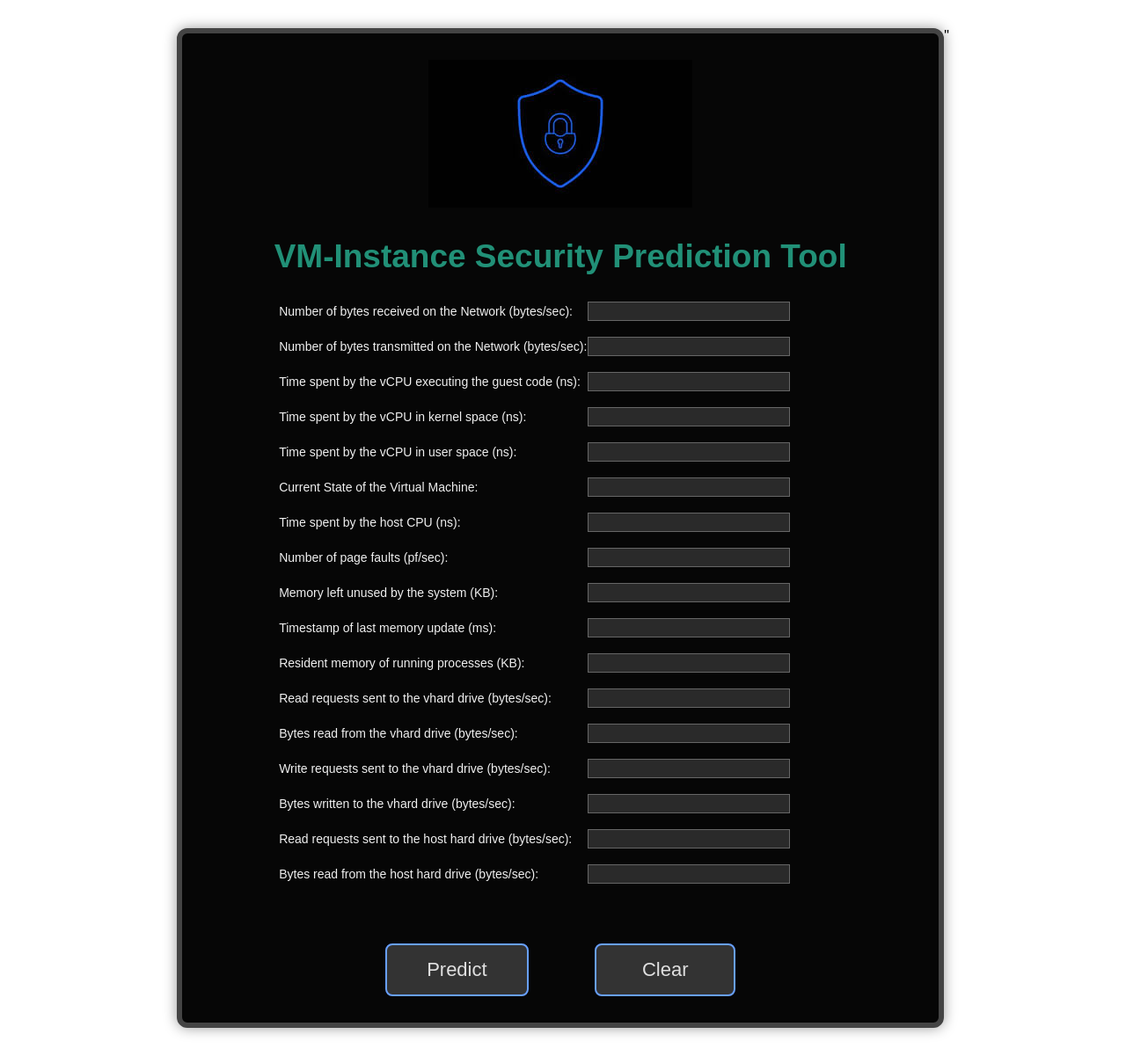
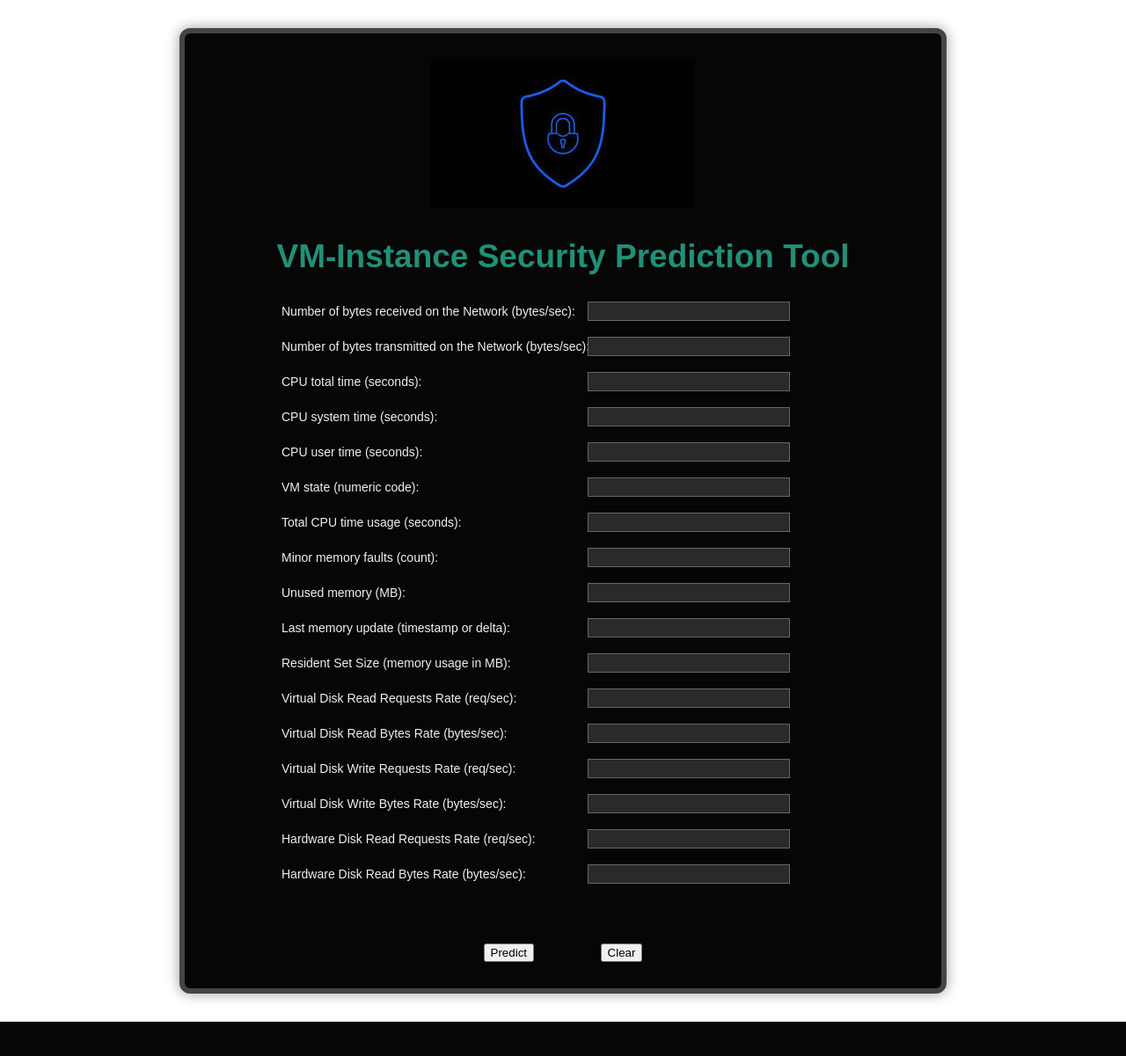
Before and after one commit to frankssenoga/Deployment, a Flask app: page / in a window 1280 px wide. Shown: the whole page at 88% size. After the commit the page ends 1162 px from the top, so only its background shows below. Run offline with Flask 3, Linux system fonts and the light colour scheme; parts of the project's set-up code (start-up, migrations or seed data) failed here and were passed over.

Commit message:
Update index.html

```diff
--- a/templates/index.html
+++ b/templates/index.html
@@ -2,133 +2,155 @@
 <html>
 <head>
   <title>Virtual Machine Instance Attack Predictor</title>
-
   <style>
-
-  body  {
+    body {
       font-family: Arial, sans-serif;
       margin: 0;
       padding: 2rem;
       display: flex;
-    justify-content: center;   /* center horizontally */
+      justify-content: center;
     }
 
     form {
-      margin-left: 80px;    /* Add equal margin on left */
-      margin-right: 80px;   /* Add equal margin on right */
+      margin-left: 80px;
+      margin-right: 80px;
     }
 
-
-  /* ── dark card with thicker border ─────────────────────────── */
     .form-container {
       width: 800px;
-    background-color: #060606;       /* purely dark / dark background   */
-    color: #f0f0f0;                  /* light text for contrast      */
+      background-color: #060606;
+      color: #f0f0f0;
       padding: 30px;
-    border: 6px solid #444;          /* thicker 4‑px border line     */
+      border: 6px solid #444;
       border-radius: 12px;
       box-shadow: 0 0 15px rgba(0,0,0,0.4);
     }
 
     h2 {
       text-align: center;
-    font-size: 37px; /* ← here */
+      font-size: 37px;
       color: #219077;
     }
 
-input {
-  width: 222px;
-  padding: 2px 5px;
+    label {
+      display: inline-block;
+      width: 320px;
       font-size: 14px;
-  margin-left: 26px;      /* ← new: 12‑px gap between label & box */
-}
-  label {
-    display:inline-block; width:320px; font-size:14px;
-    white-space:nowrap; color:#f0f0f0;
-  }
-  input {
-    width:220px; padding:2px 4px; font-size:14px;
-    background:#2a2a2a; color:#fff; border:1px solid #666;
+      white-space: nowrap;
+      color: #f0f0f0;
     }
 
-  .btn {
-    padding:15px 45px; font-size:22px;
-    border:2px solid #68a0ff;
-    border-radius:8px;
-    background:#333;
-    color:#e0e0e0;
-    cursor:pointer;
-    min-width:160px;
+    input {
+      width: 220px;
+      padding: 2px 4px;
+      font-size: 14px;
+      background: #2a2a2a;
+      color: #fff;
+      border: 1px solid #666;
+      margin-left: 24px;
     }
+
     .btn:hover  { background:#3b3b3b; }
     .btn:active { background:#444; }
 
     .btn-row {
-    display:flex; justify-content:center;
-    gap:2cm; margin-top:50px; width:100%;
+      display: flex;
+      justify-content: center;
+      gap: 2cm;
+      margin-top: 50px;
+      width: 100%;
+    }
+
+    .shap-section {
+      background-color: #121212;
+      padding: 20px;
+      margin-top: 30px;
+      border: 2px solid #555;
+      border-radius: 10px;
+    }
+
+    .shap-section h4 {
+      color: #00ffc8;
+      margin-bottom: 20px;
+      text-align: center;
+      font-size: 20px;
+      font-weight: bold;
+      text-transform: uppercase;
+    }
+
+    .shap-section ul {
+      list-style: none;
+      padding: 0;
+    }
+
+    .shap-section li {
+      padding: 6px 0;
+      border-bottom: 1px solid #333;
+      font-size: 14px;
     }
   </style>
-
+</head>
 <body>
 
 <div class="form-container">
   <div style="text-align: center;">
     <img src="{{ url_for('static', filename='images/logo.jpg') }}" alt="Logo" class="logo">
   </div>
+
   <h2>VM-Instance Security Prediction Tool</h2>
 
   <form id="predict-form" method="POST" action="/predict">
 
     <label for="rxbytes_rate">Number of bytes received on the Network (bytes/sec):</label>
-      <input type="text" name="rxbytes_rate" value="{{ values.rxbytes_rate }}" required><br><br>
+    <input type="text" name="rxbytes_rate" value="{{ values.rxbytes_rate }}"><br><br>
 
     <label for="txbytes_rate">Number of bytes transmitted on the Network (bytes/sec):</label>
-      <input type="text" name="txbytes_rate" value="{{ values.txbytes_rate }}" required><br><br>
+    <input type="text" name="txbytes_rate" value="{{ values.txbytes_rate }}"><br><br>
 
-      <label for="timecpu">Time spent by the vCPU executing the guest code (ns):</label>
-      <input type="text" name="timecpu" value="{{ values.timecpu }}" required><br><br>
+    <label for="timecpu">CPU total time (seconds):</label>
+    <input type="text" name="timecpu" value="{{ values.timecpu }}"><br><br>
 
-      <label for="timesys">Time spent by the vCPU in kernel space (ns):</label>
-      <input type="text" name="timesys" value="{{ values.timesys }}" required><br><br>
+    <label for="timesys">CPU system time (seconds):</label>
+    <input type="text" name="timesys" value="{{ values.timesys }}"><br><br>
 
-      <label for="timeusr">Time spent by the vCPU in user space (ns):</label>
-      <input type="text" name="timeusr" value="{{ values.timeusr }}" required><br><br>
+    <label for="timeusr">CPU user time (seconds):</label>
+    <input type="text" name="timeusr" value="{{ values.timeusr }}"><br><br>
 
-      <label for="state">Current State of the Virtual Machine:</label>
-      <input type="text" name="state" value="{{ values.state }}" required><br><br>
+    <label for="state">VM state (numeric code):</label>
+    <input type="text" name="state" value="{{ values.state }}"><br><br>
 
-      <label for="cputime">Time spent by the host CPU (ns):</label>
-      <input type="text" name="cputime" value="{{ values.cputime }}" required><br><br>
+    <label for="cputime">Total CPU time usage (seconds):</label>
+    <input type="text" name="cputime" value="{{ values.cputime }}"><br><br>
 
-      <label for="memminor_fault">Number of page faults (pf/sec):</label>
-      <input type="text" name="memminor_fault" value="{{ values.memminor_fault }}" required><br><br>
+    <label for="memminor_fault">Minor memory faults (count):</label>
+    <input type="text" name="memminor_fault" value="{{ values.memminor_fault }}"><br><br>
 
-      <label for="memunused">Memory left unused by the system (KB):</label>
-      <input type="text" name="memunused" value="{{ values.memunused }}" required><br><br>
+    <label for="memunused">Unused memory (MB):</label>
+    <input type="text" name="memunused" value="{{ values.memunused }}"><br><br>
 
-      <label for="memlast_update">Timestamp of last memory update (ms):</label>
-      <input type="text" name="memlast_update" value="{{ values.memlast_update }}" required><br><br>
+    <label for="memlast_update">Last memory update (timestamp or delta):</label>
+    <input type="text" name="memlast_update" value="{{ values.memlast_update }}"><br><br>
 
-      <label for="memrss">Resident memory of running processes (KB):</label>
-      <input type="text" name="memrss" value="{{ values.memrss }}" required><br><br>
+    <label for="memrss">Resident Set Size (memory usage in MB):</label>
+    <input type="text" name="memrss" value="{{ values.memrss }}"><br><br>
 
-      <label for="vdard_req_rate">Read requests sent to the vhard drive (bytes/sec):</label>
-      <input type="text" name="vdard_req_rate" value="{{ values.vdard_req_rate }}" required><br><br>
+    <label for="vdard_req_rate">Virtual Disk Read Requests Rate (req/sec):</label>
+    <input type="text" name="vdard_req_rate" value="{{ values.vdard_req_rate }}"><br><br>
 
-      <label for="vdard_bytes_rate">Bytes read from the vhard drive (bytes/sec):</label>
-      <input type="text" name="vdard_bytes_rate" value="{{ values.vdard_bytes_rate }}" required><br><br>
+    <label for="vdard_bytes_rate">Virtual Disk Read Bytes Rate (bytes/sec):</label>
+    <input type="text" name="vdard_bytes_rate" value="{{ values.vdard_bytes_rate }}"><br><br>
 
-      <label for="vdawr_reqs_rate">Write requests sent to the vhard drive (bytes/sec):</label>
-      <input type="text" name="vdawr_reqs_rate" value="{{ values.vdawr_reqs_rate }}" required><br><br>
+    <label for="vdawr_reqs_rate">Virtual Disk Write Requests Rate (req/sec):</label>
+    <input type="text" name="vdawr_reqs_rate" value="{{ values.vdawr_reqs_rate }}"><br><br>
 
-      <label for="vdawr_bytes_rate">Bytes written to the vhard drive (bytes/sec):</label>
-      <input type="text" name="vdawr_bytes_rate" value="{{ values.vdawr_bytes_rate }}" required><br><br>
+    <label for="vdawr_bytes_rate">Virtual Disk Write Bytes Rate (bytes/sec):</label>
+    <input type="text" name="vdawr_bytes_rate" value="{{ values.vdawr_bytes_rate }}"><br><br>
 
-      <label for="hdard_req_rate">Read requests sent to the host hard drive (bytes/sec):</label>
-      <input type="text" name="hdard_req_rate" value="{{ values.hdard_req_rate }}" required><br><br>
+    <label for="hdard_req_rate">Hardware Disk Read Requests Rate (req/sec):</label>
+    <input type="text" name="hdard_req_rate" value="{{ values.hdard_req_rate }}"><br><br>
 
-      <label for="hdard_bytes_rate">Bytes read from the host hard drive (bytes/sec):</label>
-      <input type="text" name="hdard_bytes_rate" value="{{ values.hdard_bytes_rate }}" required><br><br>
+    <label for="hdard_bytes_rate">Hardware Disk Read Bytes Rate (bytes/sec):</label>
+    <input type="text" name="hdard_bytes_rate" value="{{ values.hdard_bytes_rate }}"><br><br>
 
     <div class="btn-row">
       <button class="btn" type="submit">Predict</button>
@@ -137,36 +159,44 @@ input {
   </form>
 
   {% if prediction %}
-     <h3 style="text-align:center; color: rebeccapurple;">Prediction: {{ prediction }}</h3>
+    <h3 style="text-align:center; color: rebeccapurple; margin-top: 30px;">
+      Prediction: {{ prediction }}
+    </h3>
+  {% endif %}
+
+  {% if top_features %}
+  <div class="shap-section">
+    <h4>Top Contributing Features (SHAP)</h4>
+    <ul>
+      {% for f in top_features %}
+        <li>
+          <strong>{{ f.feature }}</strong>: {{ f.value }}
+          &nbsp;&nbsp;→&nbsp;&nbsp; Impact: <span style="color:lightgreen">{{ f.impact }}</span>
+        </li>
+      {% endfor %}
+    </ul>
+  </div>
   {% endif %}
 </div>
 
 <script>
-  // --- format with "000" (thousands) separators on the fly ------------
   function addCommas(e) {
     const el = e.target;
-    // Skip if field is empty
     if (!el.value) return;
-
-    // Preserve minus sign & decimals if any, but remove old commas
     const clean = el.value.replace(/,/g, '');
-    if (isNaN(clean)) return;  // ignore if not numeric
-
-    // Re‑format with commas
+    if (isNaN(clean)) return;
     const parts = clean.split('.');
     parts[0] = parseInt(parts[0], 10).toLocaleString('en-US');
     el.value = parts.join('.');
   }
 
-  // Attach to every input
   document.querySelectorAll('#predict-form input')
           .forEach(inp => inp.addEventListener('input', addCommas));
 
-  // Clear helper
   function clearForm () {
     document.querySelectorAll('#predict-form input').forEach(i => i.value = '');
   }
 </script>
 
 </body>
-</html>"
+</html>
```
Lines whose indentation alone changed are shown as unchanged.
